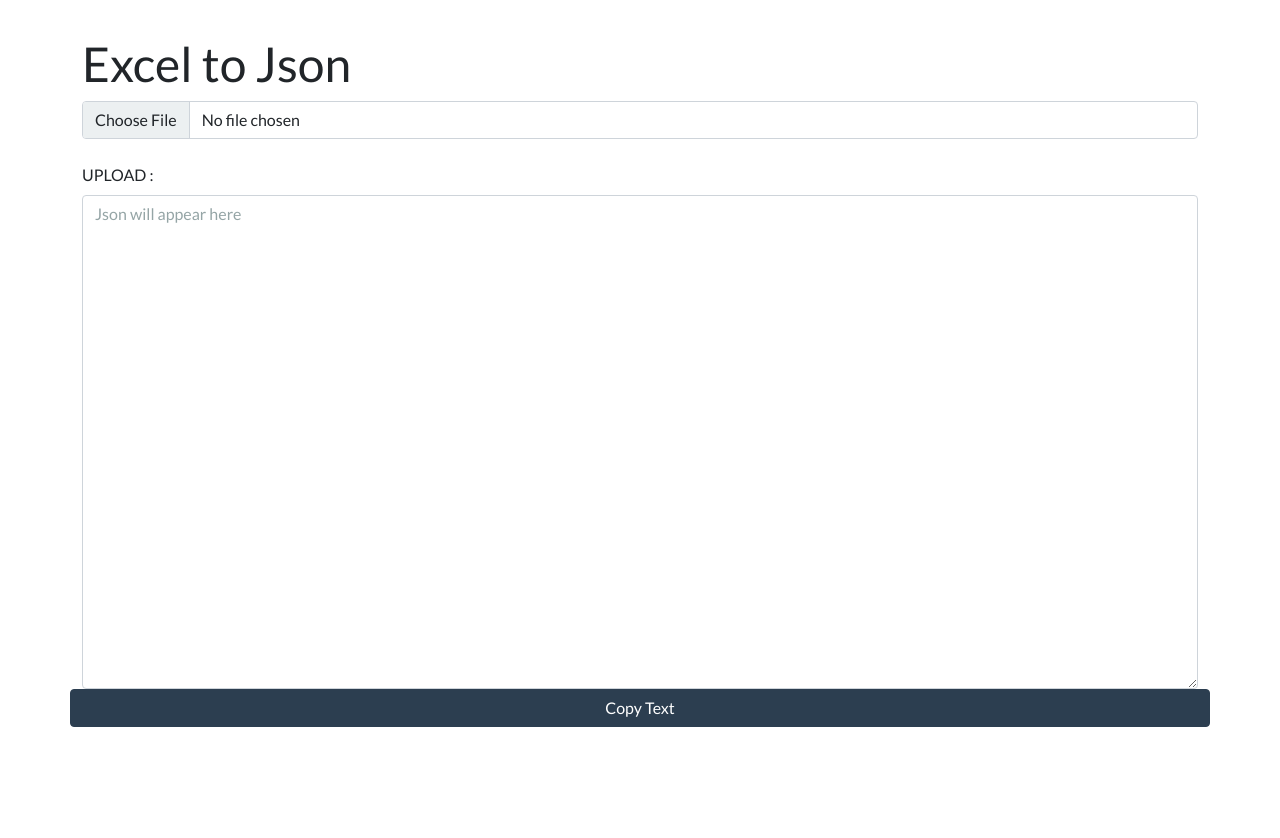
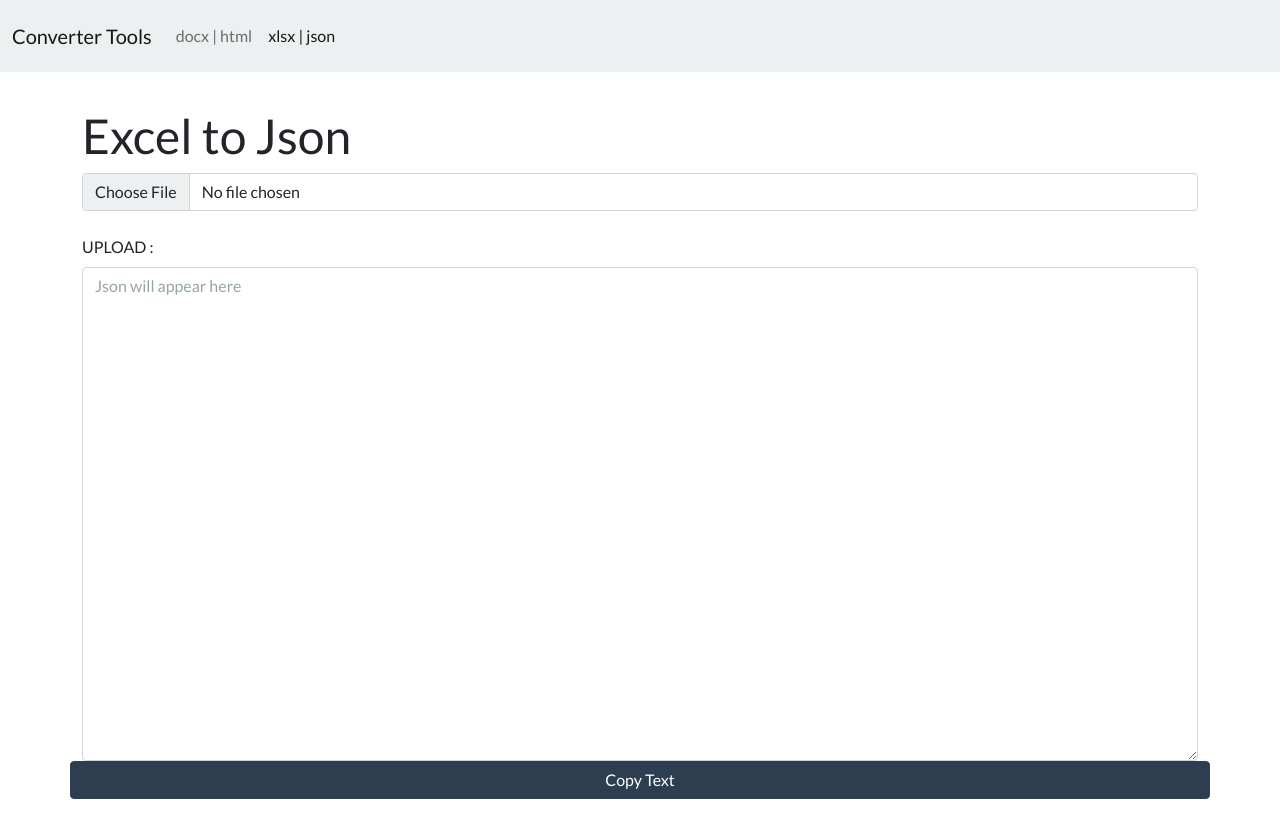
Before and after one commit to IanBedard/ExcelConverter, a plain HTML site: page index.html in a window 1280 px wide. Drawn offline with nearby package versions, Linux system fonts and the light colour scheme.

Commit message:
Add files via upload

```diff
--- a/index.html
+++ b/index.html
@@ -11,6 +11,29 @@
     <script src="https://unpkg.com/read-excel-file@4.1.0/bundle/read-excel-file.min.js"></script>
   </head>
   <body>
+    <nav class="navbar navbar-expand-lg navbar-light bg-light">
+      <div class="container-fluid">
+        <a class="navbar-brand" href="#">Converter Tools</a>
+        <button class="navbar-toggler" type="button" data-bs-toggle="collapse" data-bs-target="#navbarColor03" aria-controls="navbarColor03" aria-expanded="false" aria-label="Toggle navigation">
+          <span class="navbar-toggler-icon"></span>
+        </button>
+        <div class="collapse navbar-collapse" id="navbarColor03">
+          <ul class="navbar-nav me-auto">
+            <li class="nav-item">
+              <a class="nav-link" href="https://ianbedard.github.io/WordConverter/">docx | html
+
+              </a>
+            </li>
+            <li class="nav-item">
+              <a class="nav-link active" href="https://ianbedard.github.io/ExcelConverter/">xlsx | json</a>
+              <span class="visually-hidden">(current)</span>
+            </li>
+
+          </ul>
+
+        </div>
+      </div>
+    </nav>
     <div class="container">
       <div id="title">
         <div class="col-md-10">
@@ -39,7 +62,8 @@
             value="textOrigin"
             placeholder="Json will appear here"
           ></textarea>
-        </div>          <button type="button" id="dl-json" class="btn btn-primary">
+        </div>
+         <button type="button" id="dl-json" class="btn btn-primary">
             Copy Text
           </button>
       </div>
```
